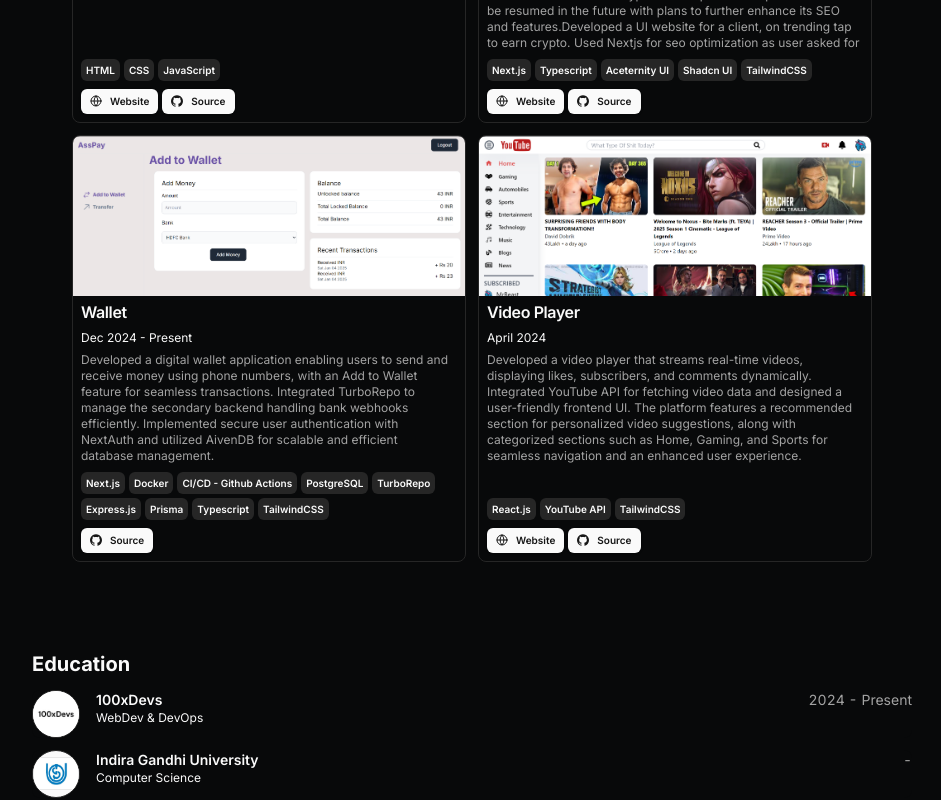
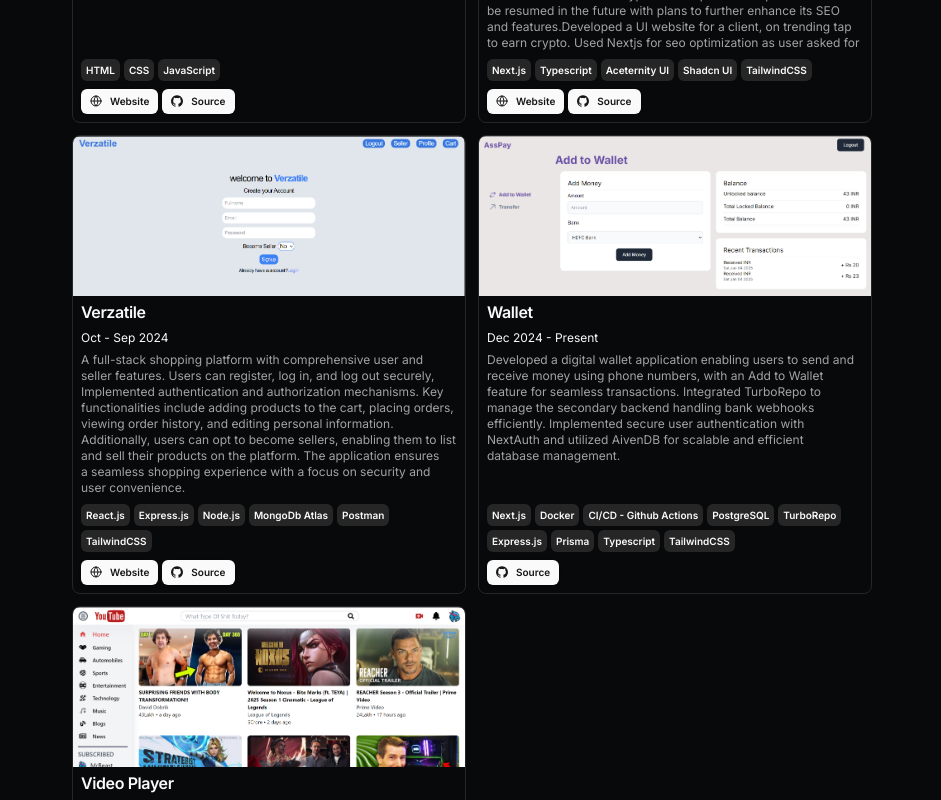
Before and after one commit to Aarav-Rawat/Portfolio_2_Next.js, a Next.js app: page / in a window 1280 px wide. Shown: the part 1240-2040 px from the top of the page, without its empty margins (168-1109 px from the left). Built offline with nearby package versions, Linux system fonts and the light colour scheme.

Commit message:
Update resume data

```diff
--- a/src/data/resume.tsx
+++ b/src/data/resume.tsx
@@ -209,6 +209,38 @@ export const DATA = {
     },
 
     {
+      title: "Verzatile",
+      href: "https://verzatile.onrender.com/",
+      dates: "Oct - Sep 2024",
+      active: true,
+      description:
+        "A full-stack shopping platform with comprehensive user and seller features. Users can register, log in, and log out securely, Implemented authentication and authorization mechanisms. Key functionalities include adding products to the cart, placing orders, viewing order history, and editing personal information. Additionally, users can opt to become sellers, enabling them to list and sell their products on the platform. The application ensures a seamless shopping experience with a focus on security and user convenience.",
+      technologies: [
+        "React.js",
+        'Express.js',
+        "Node.js",
+        "MongoDb Atlas",
+        "Postman",
+
+        "TailwindCSS",
+      ],
+      links: [
+        {
+          type: "Website",
+          href: "https://verzatile.onrender.com/",
+          icon: <Icons.globe className="size-3" />,
+        },
+        {
+          type: "Source",
+          href: "https://github.com/Aarav-Rawat/E-com_MERN",
+          icon: <Icons.github className="size-3" />,
+        },
+      ],
+      image: "/verzatile.png",
+      video: "",
+    },
+
+    {
       title: "Wallet",
       href: "https://github.com/Aarav-Rawat/Paytm",
       dates: "Dec 2024 - Present",
@@ -305,39 +337,6 @@ export const DATA = {
 
 
 
-    // {
-    //   title: "Verzatile",
-    //   href: "https://verzatile.onrender.com/",
-    //   dates: "Oct - Sep 2024",
-    //   active: true,
-    //   description:
-    //     "A full-stack shopping platform with comprehensive user and seller features. Users can register, log in, and log out securely, Implemented authentication and authorization mechanisms. Key functionalities include adding products to the cart, placing orders, viewing order history, and editing personal information. Additionally, users can opt to become sellers, enabling them to list and sell their products on the platform. The application ensures a seamless shopping experience with a focus on security and user convenience.",
-    //   technologies: [
-    //     "React.js",
-    //     'Express.js',
-    //     "Node.js",
-    //     "MongoDb Atlas",
-    //     "Postman",
-
-    //     "TailwindCSS",
-    //   ],
-    //   links: [
-    //     {
-    //       type: "Website",
-    //       href: "https://verzatile.onrender.com/",
-    //       icon: <Icons.globe className="size-3" />,
-    //     },
-    //     {
-    //       type: "Source",
-    //       href: "https://github.com/Aarav-Rawat/E-com_MERN",
-    //       icon: <Icons.github className="size-3" />,
-    //     },
-    //   ],
-    //   image: "/verzatile.png",
-    //   video: "",
-    // },
-
-
 
 
   ],
```
